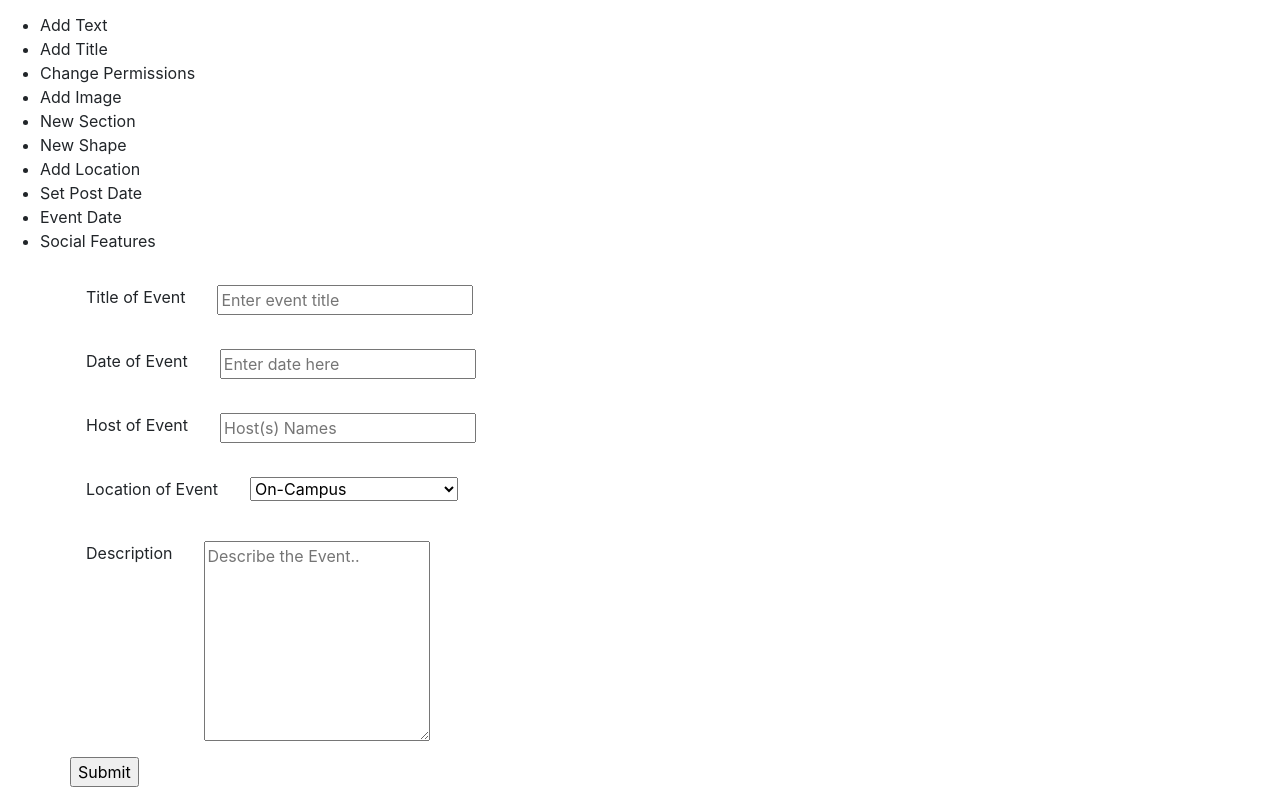
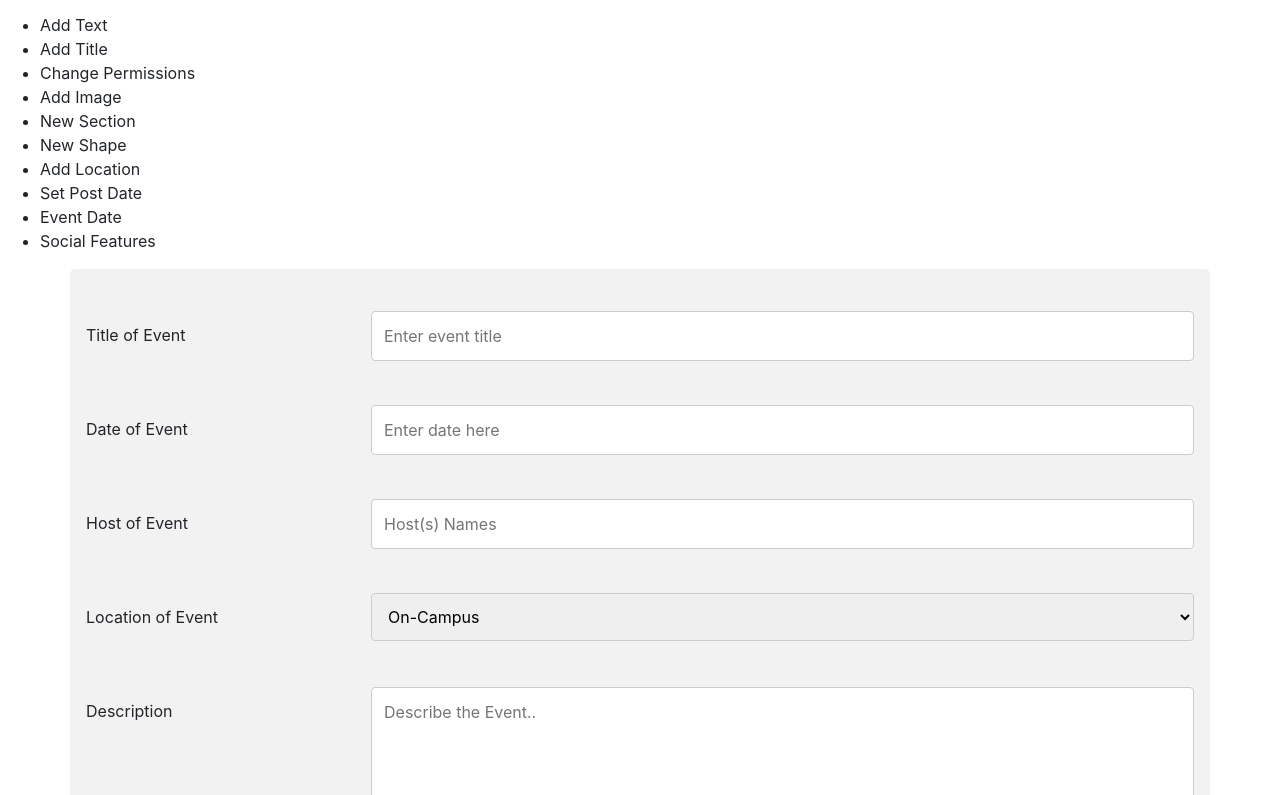
Before and after one commit to dxs5670/Student-Engagement-Project, a website: page public/createEvent.html in a window 1280 px wide. Shown: the part 157-952 px from the top of the page. Drawn offline with nearby package versions, Linux system fonts and the light colour scheme; files whose address does not match are found by name.

Commit message:
Updated style for create an event page

```diff
--- a/public/stylesheets/stylesheet.css
+++ b/public/stylesheets/stylesheet.css
@@ -426,6 +426,58 @@
 	}
 }
 
+/* ~~~~~~~~~~~~~~~~~~~~~
+     Create an Event
+~~~~~~~~~~~~~~~~~~~~~~*/
+
+input[type=text], select, textarea{
+  width: 100%;
+  padding: 12px;
+  border: 1px solid #ccc;
+  border-radius: 4px;
+  box-sizing: border-box;
+  resize: vertical;
+}
+
+label {
+  padding: 12px 12px 12px 0;
+  display: inline-block;
+}
+
+input[type=submit] {
+  background-color: blue;
+  color: white;
+  padding: 12px 20px;
+  border: none;
+  border-radius: 4px;
+  cursor: pointer;
+  float: right;
+}
+
+.container {
+  border-radius: 5px;
+  background-color: #f2f2f2;
+  padding: 20px;
+}
+
+.col-25 {
+  float: left;
+  width: 25%;
+  margin-top: 6px;
+}
+
+.col-75 {
+  width: 75%;
+  margin-top: 6px;
+}
+
+.row:after {
+  content: "";
+  display: table;
+  clear: both;
+}
+
+
 
 /*~~~~~~~~~~~~~~~~
    Fundraising
```
